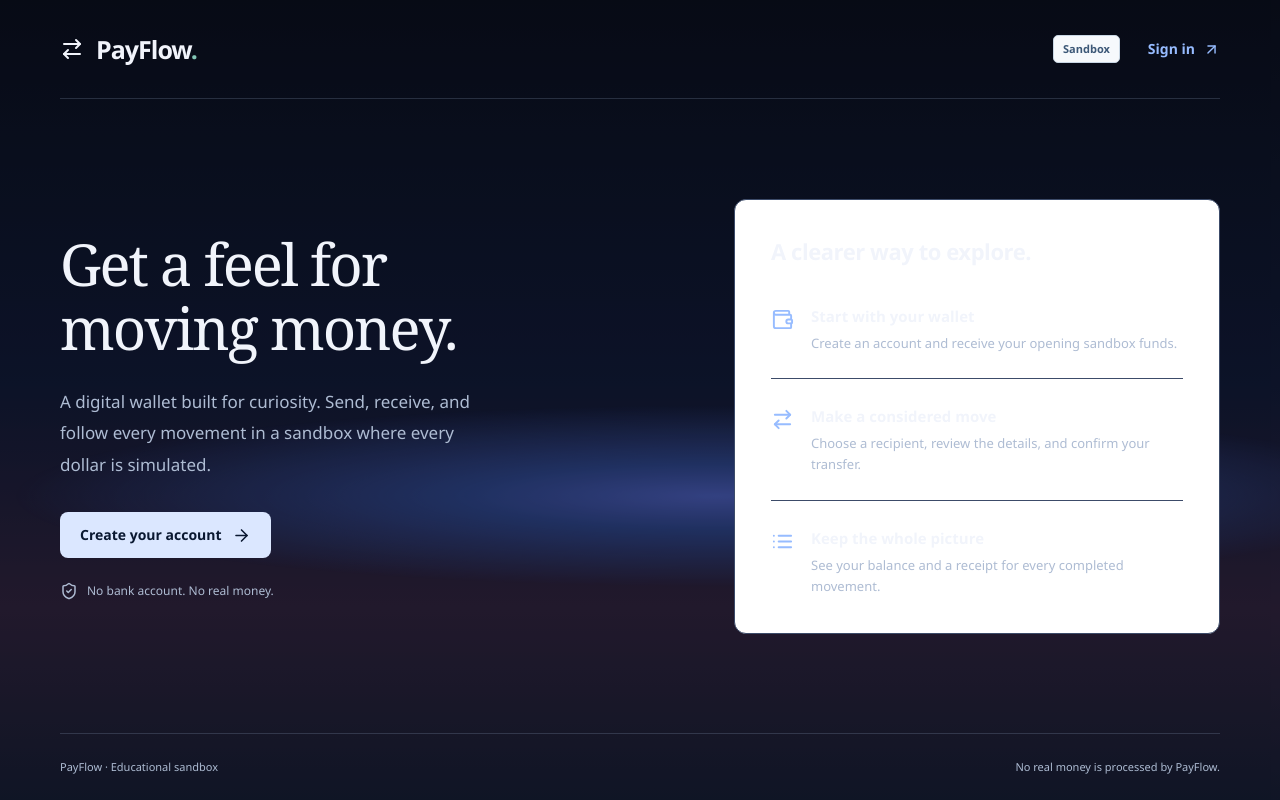
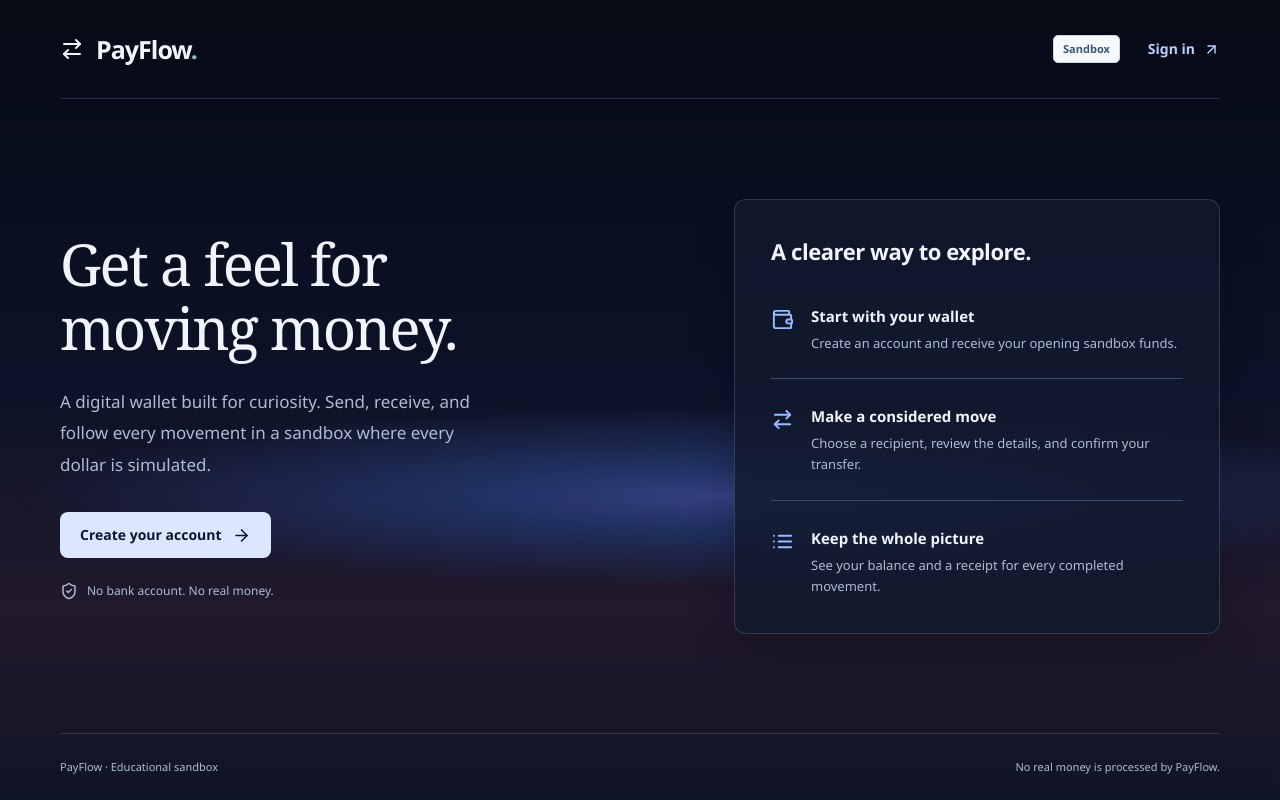
Before and after one commit to cristhianl10/payflow, a React (Vite) app in the folder frontend/: page / in a window 1280 px wide. Built offline with nearby package versions, Linux system fonts and the light colour scheme; no server answers.

Commit message:
fix: improve contrast in night-stage UI

```diff
--- a/frontend/src/styles.css
+++ b/frontend/src/styles.css
@@ -26,7 +26,7 @@
     margin: 0;
     background: rgb(var(--color-canvas));
     color: rgb(var(--color-ink));
-    font-family: "Avenir Next", Avenir, "Segoe UI", sans-serif;
+    font-family: 'Avenir Next', Avenir, 'Segoe UI', sans-serif;
     font-size: 14px;
     line-height: 1.6;
     -webkit-font-smoothing: antialiased;
@@ -1800,6 +1800,25 @@ body::before {
 }
 
 /* Night-stage overrides remain last so legacy component rules inherit this world. */
+/* Keep secondary text and quiet actions readable on the dark canvas. */
+.button-quiet,
+.text-link,
+.activity-filters button:hover,
+.activity-filters .filter-active {
+  color: #b9d1ff;
+}
+.button-quiet:hover:not(:disabled),
+.button-secondary:hover:not(:disabled) {
+  color: #f5f8ff;
+}
+.field-hint,
+.optional,
+.detail-list dt,
+.activity-description,
+.activity-row time {
+  color: #c2d0e5;
+}
+
 :root {
   --color-canvas: 10 15 28;
   --color-surface: 20 28 46;
@@ -1898,7 +1917,9 @@ body::before {
 .receipt,
 .activity-list,
 .balance-panel,
-.receive-panel {
+.receive-panel,
+.welcome-route,
+.empty-state {
   background: rgba(18, 27, 47, 0.84);
   border-color: rgba(185, 203, 237, 0.19);
   box-shadow: 0 20px 45px rgba(0, 0, 0, 0.2);
@@ -1922,6 +1943,12 @@ body::before {
 .activity-list a:hover {
   background: rgba(139, 174, 246, 0.12);
 }
+.activity-row:hover {
+  background: rgba(139, 174, 246, 0.16);
+}
+.movement-summary > p {
+  color: #d5e2f7;
+}
 .button-primary {
   background: #dbe7ff;
   color: #0a1831;
@@ -1932,7 +1959,7 @@ body::before {
 .button-secondary {
   background: transparent;
   color: #eaf0ff;
-  border-color: rgba(207, 221, 255, 0.45);
+  border-color: #a9bfdf;
 }
 .button-secondary:hover:not(:disabled),
 .button-quiet:hover:not(:disabled) {
```
